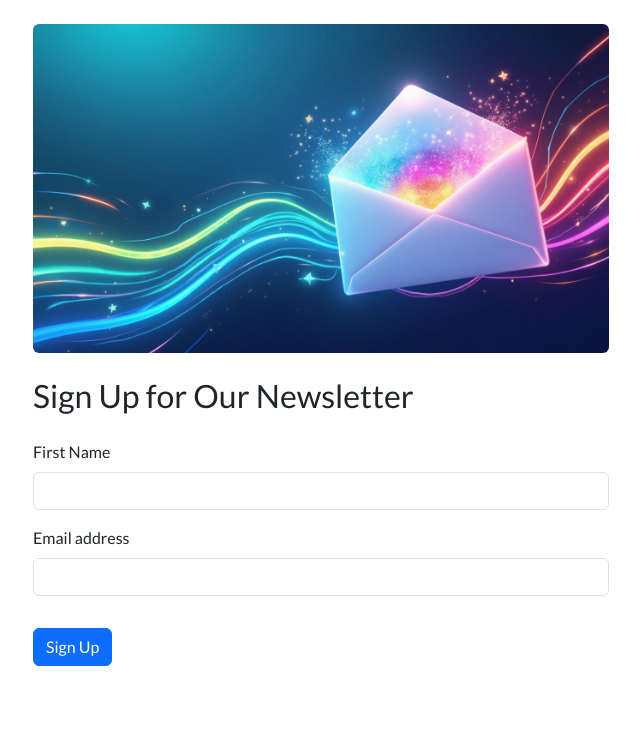
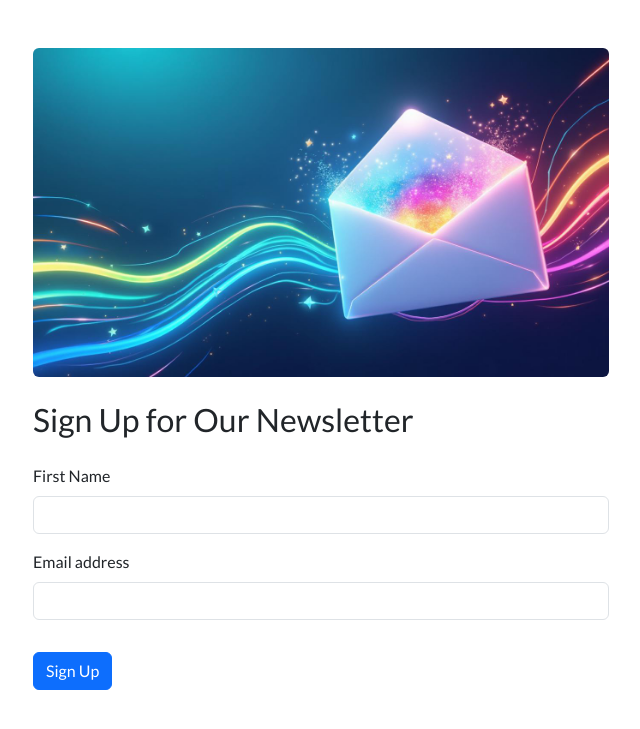
Before and after one commit to kbazant/email-signup-form, a Flask app: page / in a window 1280 px wide. Shown: the top 729 px of the page, without its empty margins (319-959 px from the left). Run offline with Flask 3, Linux system fonts and the light colour scheme.

Commit message:
updated banner padding

```diff
--- a/templates/signup.html
+++ b/templates/signup.html
@@ -21,7 +21,7 @@
 </head>
 
 <body>
-    <div class="container mt-4">
+    <div class="container mt-5">
         <img src="{{ url_for('static', filename='images/subscribe.png') }}" alt="Banner Image"
             class="img-fluid banner mb-4 rounded">
         <h2>Sign Up for Our Newsletter</h2>
```
